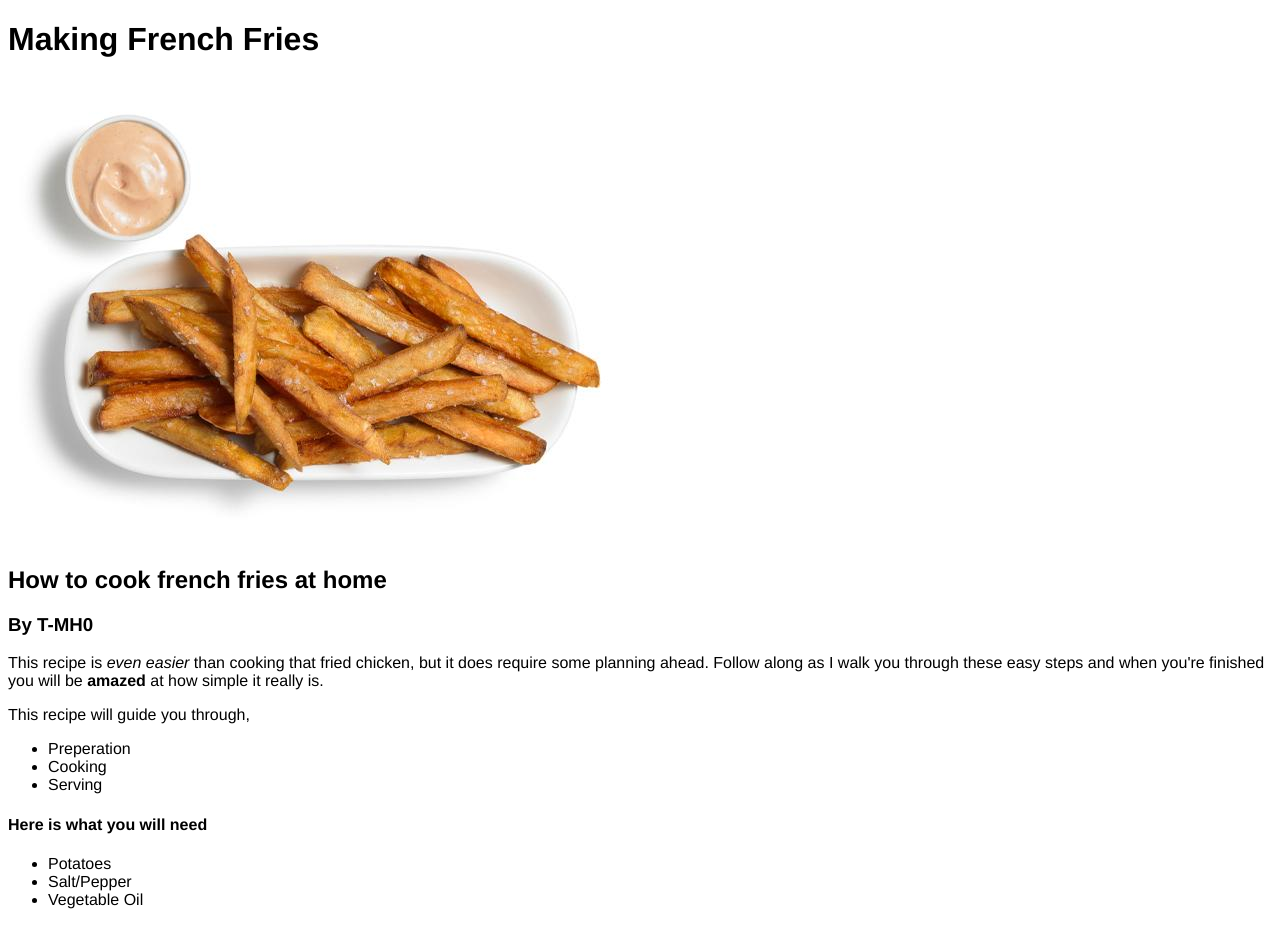
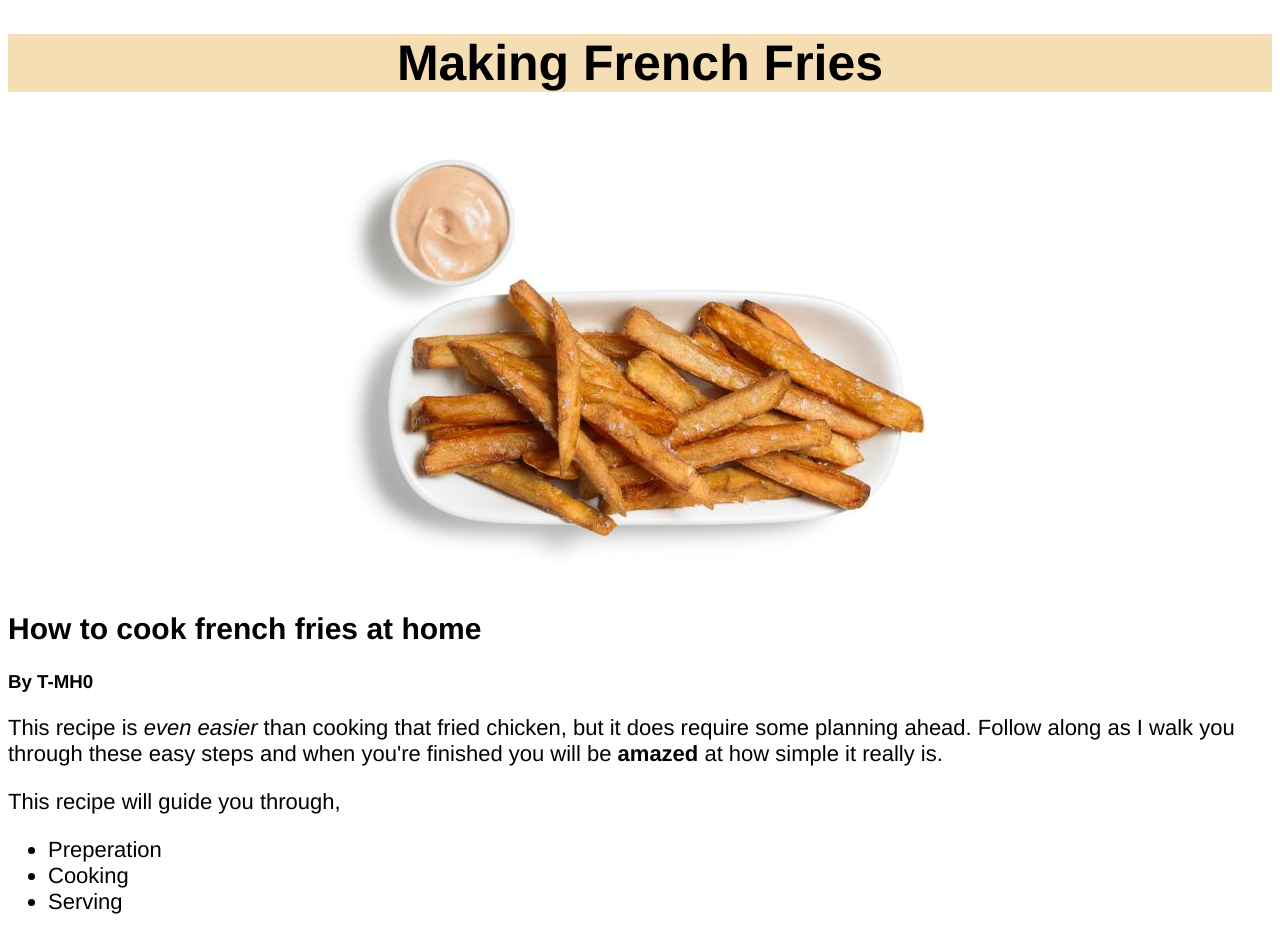
Before and after one commit to T-MH0/odin-recipes, a plain HTML site: page recipes/fries.html in a window 1280 px wide. Shown: the top 927 px of the page. Drawn offline with Linux system fonts and the light colour scheme.

Commit message:
index.html

```diff
--- a/style.css
+++ b/style.css
@@ -3,23 +3,31 @@
 }
 
 #pagetitle {
-
+    text-align: center;
+    font-size: 50px;
+    background-color: wheat;
+}
+#image {
+    display: block;
+    margin-left: auto;
+    margin-right: auto;
+    width: ;
 }
 #subtitle {
-
+    font-size: 30px;
 }
 #by {
 
 }
 .para {
-
+    font-size: 22px;
 }
 .bullets {
-
+    font-size: 22px;
 }
 .instructionstitle {
-
+    font-size: 26px;
 }
 .links {
-
+    font-size: 19px;
 }
```
